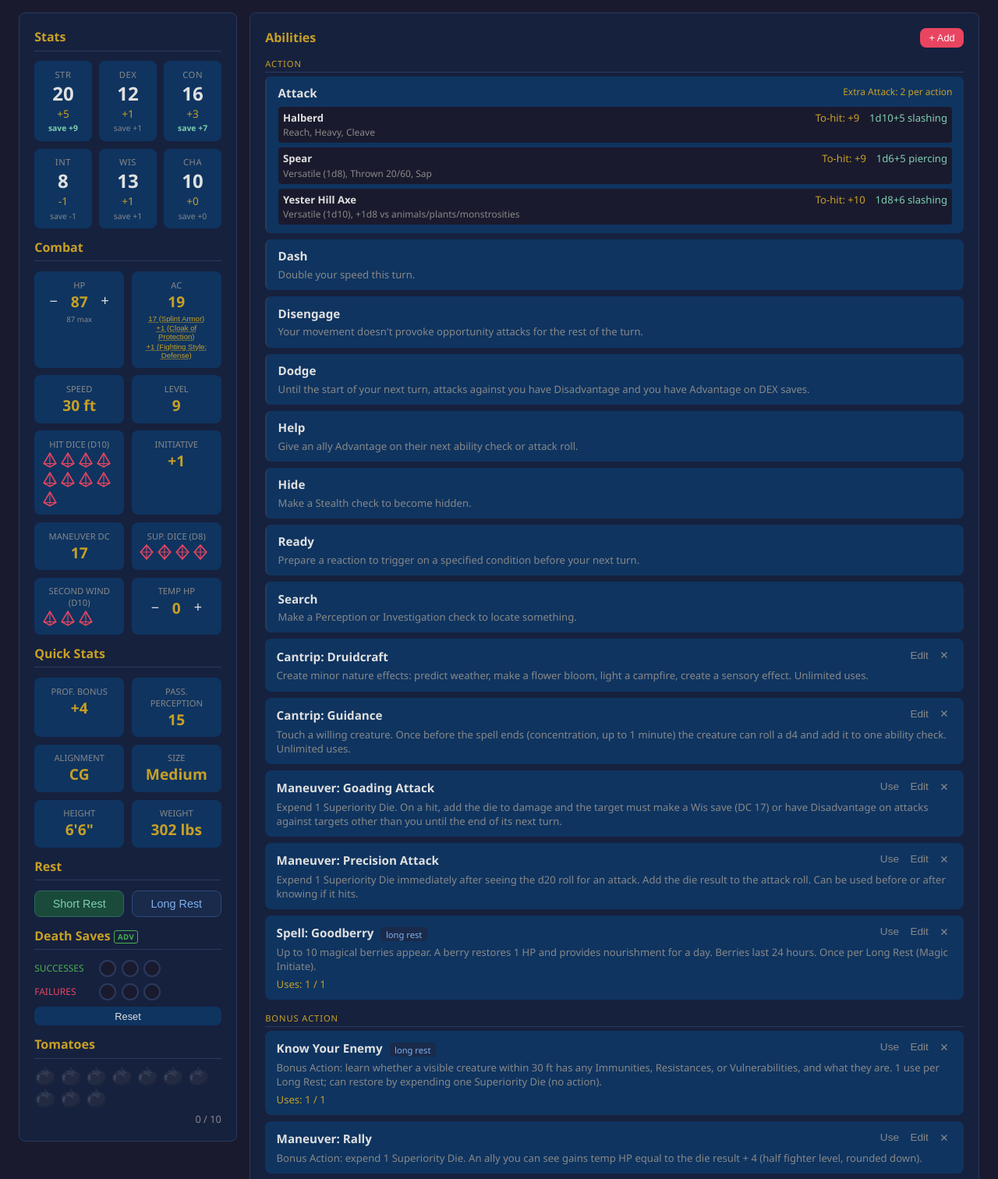
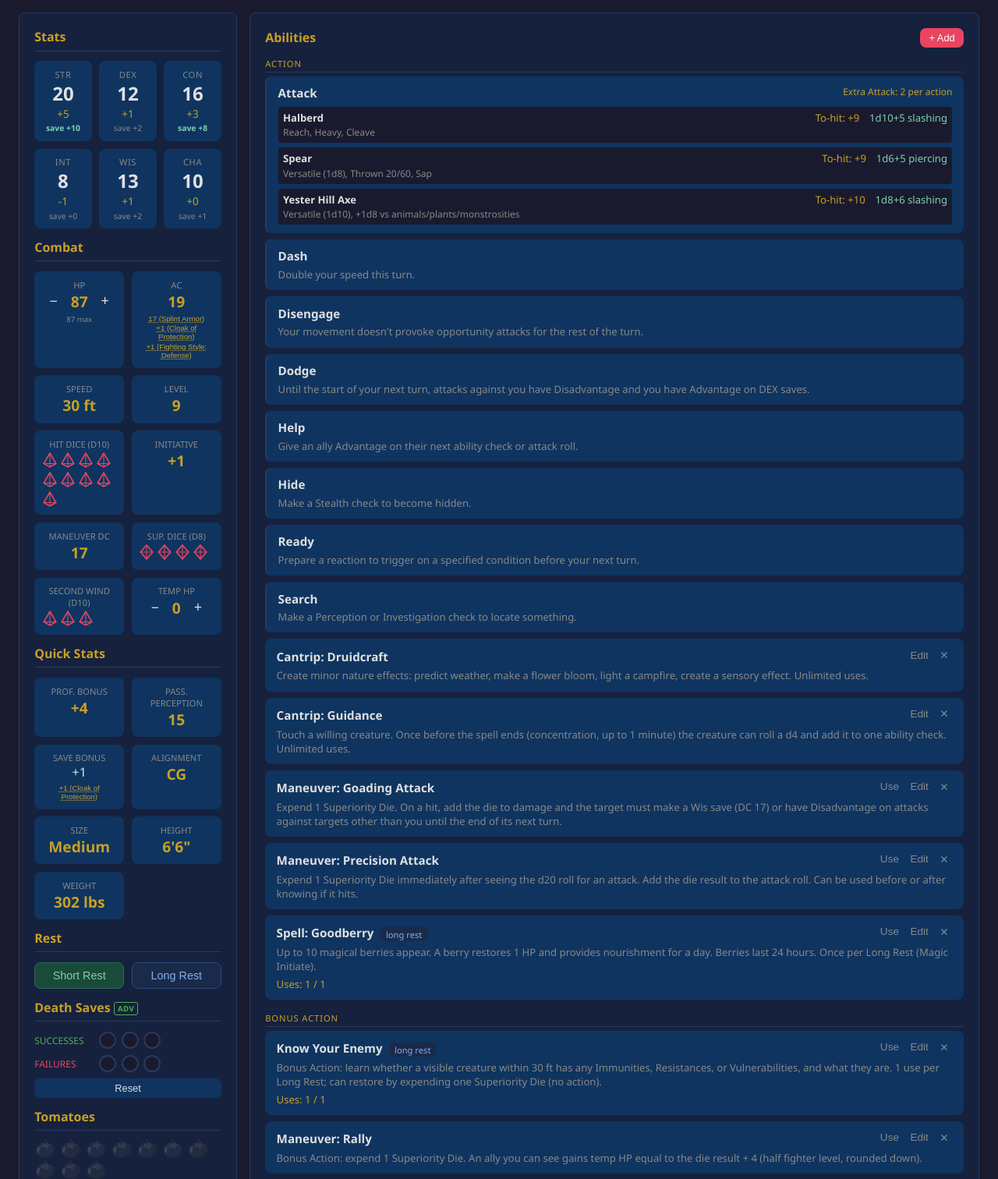
Before and after one commit to nmacinnis/tomato, a Flask app: page /character/1 in a window 1280 px wide. Shown: the part 195-1707 px from the top of the page at 78% size. Run offline with Flask 3, Linux system fonts and the light colour scheme; data comes from the database, SQL or seed files in the repository; data that the repository does not hold is empty.

Commit message:
abilities and items can give +1 to saving throws

```diff
--- a/app.py
+++ b/app.py
@@ -129,8 +129,8 @@ def create_ability(cid):
     data = request.json
     db = get_db()
     cur = db.execute(
-        """INSERT INTO abilities (character_id, name, type, description, uses_max, uses_remaining, recharge, die_type, ac_bonus)
-           VALUES (?,?,?,?,?,?,?,?,?)""",
+        """INSERT INTO abilities (character_id, name, type, description, uses_max, uses_remaining, recharge, die_type, ac_bonus, save_bonus)
+           VALUES (?,?,?,?,?,?,?,?,?,?)""",
         (
             cid,
             data.get("name", "New Ability"),
@@ -141,6 +141,7 @@ def create_ability(cid):
             data.get("recharge", None),
             data.get("die_type", None),
             data.get("ac_bonus", 0),
+            data.get("save_bonus", 0),
         ),
     )
     db.commit()
@@ -194,7 +195,7 @@ def update_ability(aid):
     if "recharge" in data and data["recharge"] not in _VALID_RECHARGE:
         return jsonify({"error": "recharge must be 'short', 'long', or null"}), 400
     db = get_db()
-    fields = ["name", "type", "description", "uses_max", "uses_remaining", "recharge", "die_type", "ac_bonus"]
+    fields = ["name", "type", "description", "uses_max", "uses_remaining", "recharge", "die_type", "ac_bonus", "save_bonus"]
     set_clause = ", ".join(f"{f}=?" for f in fields if f in data)
     values = [data[f] for f in fields if f in data]
     if not set_clause:
@@ -230,9 +231,9 @@ def create_item(cid):
     cur = db.execute(
         """INSERT INTO inventory
            (character_id, name, quantity, weight, description, equipped,
-            ac_bonus, sets_base_ac, is_weapon, is_melee,
+            ac_bonus, save_bonus, sets_base_ac, is_weapon, is_melee,
             damage_dice, damage_type, magic_bonus, damage_notes)
-           VALUES (?,?,?,?,?,?,?,?,?,?,?,?,?,?)""",
+           VALUES (?,?,?,?,?,?,?,?,?,?,?,?,?,?,?)""",
         (
             cid,
             data.get("name", "Item"),
@@ -241,6 +242,7 @@ def create_item(cid):
             data.get("description", ""),
             data.get("equipped", False),
             data.get("ac_bonus", 0),
+            data.get("save_bonus", 0),
             data.get("sets_base_ac", False),
             data.get("is_weapon", False),
             data.get("is_melee", True),
@@ -260,7 +262,7 @@ def update_item(iid):
     db = get_db()
     fields = [
         "name", "quantity", "weight", "description", "equipped",
-        "ac_bonus", "sets_base_ac", "tool_proficient",
+        "ac_bonus", "save_bonus", "sets_base_ac", "tool_proficient",
         "damage_dice", "damage_type", "damage_notes", "magic_bonus", "is_weapon", "is_melee",
     ]
     set_clause = ", ".join(f"{f}=?" for f in fields if f in data)
--- a/database.py
+++ b/database.py
@@ -59,7 +59,8 @@ def init_db():
             uses_remaining  INTEGER,
             recharge        TEXT,   -- 'short', 'long', or NULL
             die_type        TEXT,   -- 'd4', 'd6', 'd8', 'd10', 'd12', 'd20', or NULL
-            ac_bonus        INTEGER NOT NULL DEFAULT 0
+            ac_bonus        INTEGER NOT NULL DEFAULT 0,
+            save_bonus      INTEGER NOT NULL DEFAULT 0
         );
 
         CREATE TABLE IF NOT EXISTS inventory (
@@ -69,7 +70,8 @@ def init_db():
             quantity        INTEGER NOT NULL DEFAULT 1,
             weight          REAL    NOT NULL DEFAULT 0.0,
             description     TEXT    NOT NULL DEFAULT '',
-            equipped        INTEGER NOT NULL DEFAULT 0
+            equipped        INTEGER NOT NULL DEFAULT 0,
+            save_bonus      INTEGER NOT NULL DEFAULT 0
         );
 
         CREATE INDEX IF NOT EXISTS idx_abilities_char ON abilities(character_id);
@@ -139,6 +141,14 @@ def init_db():
         pass
     try:
         conn.execute("ALTER TABLE abilities ADD COLUMN ac_bonus INTEGER NOT NULL DEFAULT 0")
+    except sqlite3.OperationalError:
+        pass
+    try:
+        conn.execute("ALTER TABLE abilities ADD COLUMN save_bonus INTEGER NOT NULL DEFAULT 0")
+    except sqlite3.OperationalError:
+        pass
+    try:
+        conn.execute("ALTER TABLE inventory ADD COLUMN save_bonus INTEGER NOT NULL DEFAULT 0")
     except sqlite3.OperationalError:
         pass
     for col_def in (
@@ -263,7 +273,7 @@ def _apply_tomato_data(conn):
     # AC values
     conn.execute("UPDATE inventory SET ac_bonus=17, sets_base_ac=1 WHERE name='Splint Armor'")
     conn.execute("UPDATE inventory SET ac_bonus=2  WHERE name='Shield'")
-    conn.execute("UPDATE inventory SET ac_bonus=1  WHERE name='Cloak of Protection'")
+    conn.execute("UPDATE inventory SET ac_bonus=1, save_bonus=1 WHERE name='Cloak of Protection'")
 
     # Tool proficiencies
     for tool in ("Carpenter's Tools", "Tinker's Tools", "Herbalism Kit"):
--- a/static/character-abilities.js
+++ b/static/character-abilities.js
@@ -273,6 +273,10 @@ async function loadAbilities() {
   abilityAcBreakdown = acAbilities.map(a => ({ id: a.id, name: a.name, ac_bonus: a.ac_bonus }));
   if (currentItems.length > 0) updateAcDisplay();
 
+  abilitySaveParts = abilities.filter(a => a.save_bonus)
+    .map(a => ({ type: "ability", id: a.id, name: a.name, save_bonus: a.save_bonus }));
+  renderSaves();
+
   const grouped = {};
   ABILITY_GROUPS.forEach(g => { grouped[g.key] = []; });
   abilities.forEach(a => {
@@ -312,6 +316,7 @@ function openAbilityModal(ability = null) {
     abilityForm.recharge.value    = ability.recharge ?? "";
     abilityForm.die_type.value    = ability.die_type ?? "";
     abilityForm.ac_bonus.value    = ability.ac_bonus ?? 0;
+    abilityForm.save_bonus.value  = ability.save_bonus ?? 0;
   } else {
     abilityForm.id_field        = null;
     abilityForm._uses_remaining = null;
@@ -330,7 +335,8 @@ abilityForm.onsubmit = async (e) => {
   else body.uses_max = Number(body.uses_max);
   if (body.recharge === "") body.recharge = null;
   if (body.die_type === "") body.die_type = null;
-  body.ac_bonus = Number(body.ac_bonus) || 0;
+  body.ac_bonus   = Number(body.ac_bonus) || 0;
+  body.save_bonus = Number(body.save_bonus) || 0;
 
   if (abilityForm.id_field) {
     // Preserve existing uses_remaining; only cap it if uses_max shrank
--- a/static/character-inventory.js
+++ b/static/character-inventory.js
@@ -69,6 +69,9 @@ async function loadInventory() {
 
   currentItems = items;
   updateAcDisplay();
+  itemSaveParts = items.filter(i => i.equipped && i.save_bonus)
+    .map(i => ({ type: "item", id: i.id, name: i.name, save_bonus: i.save_bonus }));
+  renderSaves();
   renderSkills();
   loadAbilities();
 }
@@ -130,6 +133,7 @@ function openItemModal(item = null) {
     itemForm.weight.value        = item.weight;
     itemForm.description.value   = item.description;
     itemForm.ac_bonus.value      = item.ac_bonus || 0;
+    itemForm.save_bonus.value    = item.save_bonus || 0;
     itemForm.sets_base_ac.checked = !!item.sets_base_ac;
     itemForm.is_weapon.checked   = !!item.is_weapon;
     document.getElementById("weapon-fields").hidden = !item.is_weapon;
@@ -155,6 +159,7 @@ itemForm.onsubmit = async (e) => {
   body.quantity    = Number(body.quantity);
   body.weight      = Number(body.weight);
   body.ac_bonus    = Number(body.ac_bonus) || 0;
+  body.save_bonus  = Number(body.save_bonus) || 0;
   body.sets_base_ac = !!body.sets_base_ac;
   body.is_weapon   = !!body.is_weapon;
   body.magic_bonus = Number(body.magic_bonus) || 0;
--- a/static/character-stats.js
+++ b/static/character-stats.js
@@ -7,21 +7,15 @@ function renderCharacter() {
     `${char.race} ${char.class} — Level ${char.level}`;
 
   const prof = profBonus(char.level);
-  const saveProfs = new Set((char.save_proficiencies || "").split(",").map(s => s.trim()).filter(Boolean));
 
   ["str", "dex", "con", "int", "wis", "cha"].forEach(stat => {
     const box = document.querySelector(`.stat-box[data-stat="${stat}"]`);
     box.querySelector(".stat-val").textContent = char[stat];
     box.querySelector(".stat-mod").textContent = modifier(char[stat]);
     box.onclick = () => editStat(stat);
+  });
 
-    const mod = Math.floor((char[stat] - 10) / 2);
-    const proficient = saveProfs.has(stat);
-    const saveVal = mod + (proficient ? prof : 0);
-    const saveEl = box.querySelector(".stat-save");
-    saveEl.textContent = `save ${saveVal >= 0 ? "+" : ""}${saveVal}`;
-    saveEl.className = "stat-save" + (proficient ? " save-proficient" : "");
-  });
+  renderSaves();
 
   updateHpDisplay();
   updateThpDisplay();
@@ -46,6 +40,51 @@ function renderCharacter() {
   renderDeathSaves();
   renderTomatoes();
 }
+
+// ── Saves ────────────────────────────────────────────────────────────────────
+
+function renderSaves() {
+  const prof = profBonus(char.level);
+  const saveProfs = new Set((char.save_proficiencies || "").split(",").map(s => s.trim()).filter(Boolean));
+  const totalSaveBonus = itemSaveParts.reduce((s, p) => s + p.save_bonus, 0)
+                       + abilitySaveParts.reduce((s, p) => s + p.save_bonus, 0);
+  ["str", "dex", "con", "int", "wis", "cha"].forEach(stat => {
+    const box = document.querySelector(`.stat-box[data-stat="${stat}"]`);
+    const mod = Math.floor((char[stat] - 10) / 2);
+    const proficient = saveProfs.has(stat);
+    const saveVal = mod + (proficient ? prof : 0) + totalSaveBonus;
+    const saveEl = box.querySelector(".stat-save");
+    saveEl.textContent = `save ${saveVal >= 0 ? "+" : ""}${saveVal}`;
+    saveEl.className = "stat-save" + (proficient ? " save-proficient" : "");
+  });
+  updateSaveBonusDisplay();
+}
+
+function updateSaveBonusDisplay() {
+  const allParts = [...itemSaveParts, ...abilitySaveParts];
+  const total = allParts.reduce((s, p) => s + p.save_bonus, 0);
+  const el = document.getElementById("save-bonus-val");
+  if (el) el.textContent = total ? `+${total}` : "—";
+  const bd = document.getElementById("save-bonus-breakdown");
+  if (!bd) return;
+  bd.innerHTML = allParts.map(p =>
+    `<button class="ac-link" data-type="${p.type}" data-id="${p.id}">${escHtml(`+${p.save_bonus} (${p.name})`)}</button>`
+  ).join(" ");
+}
+
+document.getElementById("save-bonus-breakdown")?.addEventListener("click", e => {
+  const btn = e.target.closest(".ac-link");
+  if (!btn) return;
+  const { type, id } = btn.dataset;
+  const selector = type === "item"
+    ? `.del-item-btn[data-id="${id}"]`
+    : `.del-ability-btn[data-id="${id}"]`;
+  const card = document.querySelector(selector)?.closest(type === "item" ? ".item-card" : ".ability-card");
+  if (!card) return;
+  card.scrollIntoView({ behavior: "smooth", block: "nearest" });
+  card.classList.add("ac-highlight");
+  setTimeout(() => card.classList.remove("ac-highlight"), 1200);
+});
 
 // ── Hit Dice ────────────────────────────────────────────────────────────────
 
--- a/static/character-utils.js
+++ b/static/character-utils.js
@@ -5,6 +5,8 @@ let superiorityDie = null;
 let secondWind = null;
 let abilityAcBonus = 0;
 let abilityAcBreakdown = [];
+let itemSaveParts = [];
+let abilitySaveParts = [];
 
 // ── Toast ───────────────────────────────────────────────────────────────────
 
--- a/templates/character.html
+++ b/templates/character.html
@@ -79,6 +79,7 @@
       <div class="combat-row">
         <div class="combat-box"><span class="combat-label">Prof. Bonus</span><span id="prof-val"></span></div>
         <div class="combat-box"><span class="combat-label">Pass. Perception</span><span id="perc-val"></span></div>
+        <div class="combat-box"><span class="combat-label">Save Bonus</span><span id="save-bonus-val"></span><div id="save-bonus-breakdown" class="ac-breakdown"></div></div>
         <div class="combat-box"><span class="combat-label">Alignment</span><span id="alignment-val"></span></div>
         <div class="combat-box"><span class="combat-label">Size</span><span id="size-val"></span></div>
         <div class="combat-box"><span class="combat-label">Height</span><span id="height-val"></span></div>
@@ -171,6 +172,7 @@
       </label>
       <label>Description <textarea name="description"></textarea></label>
       <label>AC Bonus <input name="ac_bonus" type="number" value="0" /></label>
+      <label>Save Bonus <input name="save_bonus" type="number" value="0" /></label>
       <label>Uses per Rest (leave blank if unlimited) <input name="uses_max" type="number" min="1" /></label>
       <label>Recharges on
         <select name="recharge">
@@ -207,6 +209,7 @@
       <label>Weight (lbs) <input name="weight" type="number" min="0" step="0.1" value="0" /></label>
       <label>Description <textarea name="description"></textarea></label>
       <label>AC Bonus <input name="ac_bonus" type="number" value="0" min="0" /></label>
+      <label>Save Bonus <input name="save_bonus" type="number" value="0" min="0" /></label>
       <label class="checkbox-label">
         <input name="sets_base_ac" type="checkbox" />
         Sets base AC (armor)
```
